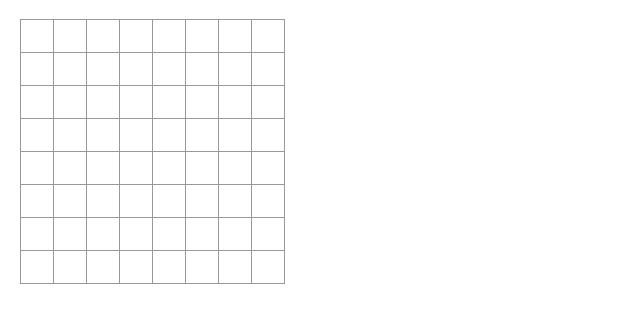
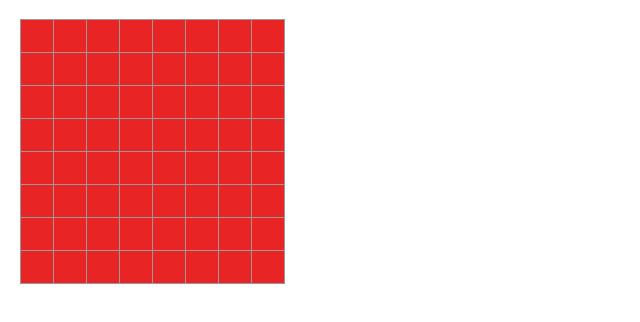
Before and after one commit to zodwick/phython-side-projects, a React (Vite) app in the folder knight forked/knight_fork visualiser/: page / in a window 1280 px wide. Shown: the top 322 px of the page, without its empty margins (0-640 px from the left). Built offline with nearby package versions, Linux system fonts and the light colour scheme.

Commit message:
what is life

```diff
--- a/knight forked/knight_fork visualiser/src/App.css
+++ b/knight forked/knight_fork visualiser/src/App.css
@@ -57,8 +57,9 @@ body {
 }
 
 .square {
-  background: #fff;
+  background: rgb(233, 36, 36);
   border: 1px solid #999;
+  /* color: red; */
   float: left;
   font-size: 24px;
   font-weight: bold;
@@ -71,6 +72,9 @@ body {
   width: 34px;
 }
 
+.square 2{
+
+}
 .board-row:after {
   clear: both;
   content: '';
--- a/knight forked/knight_fork visualiser/src/App.jsx
+++ b/knight forked/knight_fork visualiser/src/App.jsx
@@ -1,19 +1,20 @@
 import { useState } from 'react';
 import './App.css'
+const squares=[[0, 3, 2, 3, 2, 3, 4, 5],
+[3, 4, 1, 2, 3, 4, 3, 4],
+[2, 1, 4, 3, 2, 3, 4, 5],
+[3, 2, 3, 2, 3, 4, 3, 4],
+[2, 3, 2, 3, 4, 3, 4, 5],
+[3, 4, 3, 4, 3, 4, 5, 4],
+[4, 3, 4, 3, 4, 5, 4, 5],
+[5, 4, 5, 4, 5, 4, 5, 6]]
 
 function Square() {
-  const [value, setValue] = useState(null);
-
-  function handleClick() {
-    setValue('X');
-  }
-
   return (
     <button
-      className="square"
-      onClick={handleClick}
+      className={"square ".concat(squares[3][1].toString())}
+      // style=  "background: rgb(233, 36, 36)"
     >
-      {value}
     </button>
   );
 }
```
Also changed, not shown: 1 other file (tests, documents, lock files or other folders).
